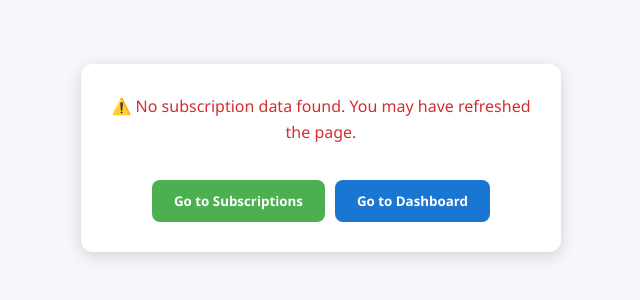
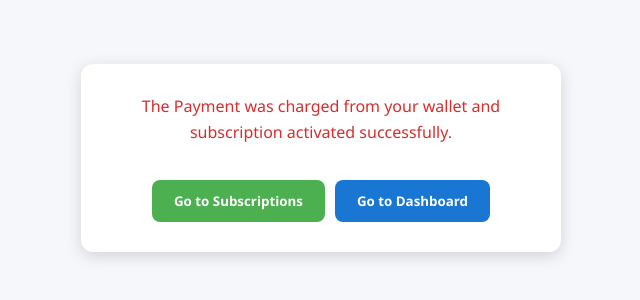
Before and after one commit to MusaMShehu/Egas-Production, a React (Create React App) app: page /subscriptions/wallet-success in a window 1280 px wide. Shown: the part 162-462 px from the top of the page, without its empty margins (319-959 px from the left). Built offline with nearby package versions, Linux system fonts and the light colour scheme; no server answers.

Commit message:
wallet pay success page updated

```diff
--- a/src/components/Subscription/WalletPaymentSuccess.jsx
+++ b/src/components/Subscription/WalletPaymentSuccess.jsx
@@ -15,7 +15,7 @@ const WalletPaymentSuccess = () => {
       <div className="success-page-container">
         <div className="success-card">
           <p className="error-message">
-            ⚠️ No subscription data found. You may have refreshed the page.
+            The Payment was charged from your wallet and subscription activated successfully.
           </p>
           <button
             onClick={() => navigate("/dashboard/subscriptions")}
```
